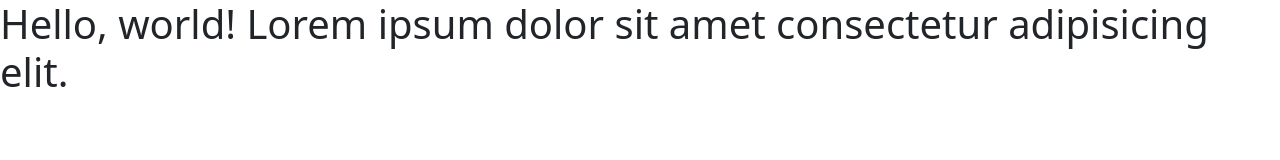
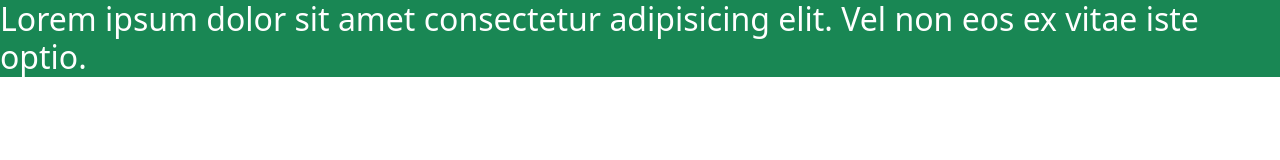
Before and after one commit to buppycode/herotech-edu, a plain HTML site: page index.html in a window 1280 px wide. Drawn offline with nearby package versions, Linux system fonts and the light colour scheme.

Commit message:
testing the bs

```diff
--- a/index.html
+++ b/index.html
@@ -12,13 +12,14 @@
     />
   </head>
   <body>
-    <h1>
-      Hello, world! Lorem ipsum dolor sit amet consectetur adipisicing elit.
-    </h1>
     <script
       src="https://cdn.jsdelivr.net/npm/bootstrap@5.2.0/dist/js/bootstrap.bundle.min.js"
       integrity="sha384-A3rJD856KowSb7dwlZdYEkO39Gagi7vIsF0jrRAoQmDKKtQBHUuLZ9AsSv4jD4Xa"
       crossorigin="anonymous"
     ></script>
+    <h2 class="bg-success text-white">
+      Lorem ipsum dolor sit amet consectetur adipisicing elit. Vel non eos ex
+      vitae iste optio.
+    </h2>
   </body>
 </html>
```
